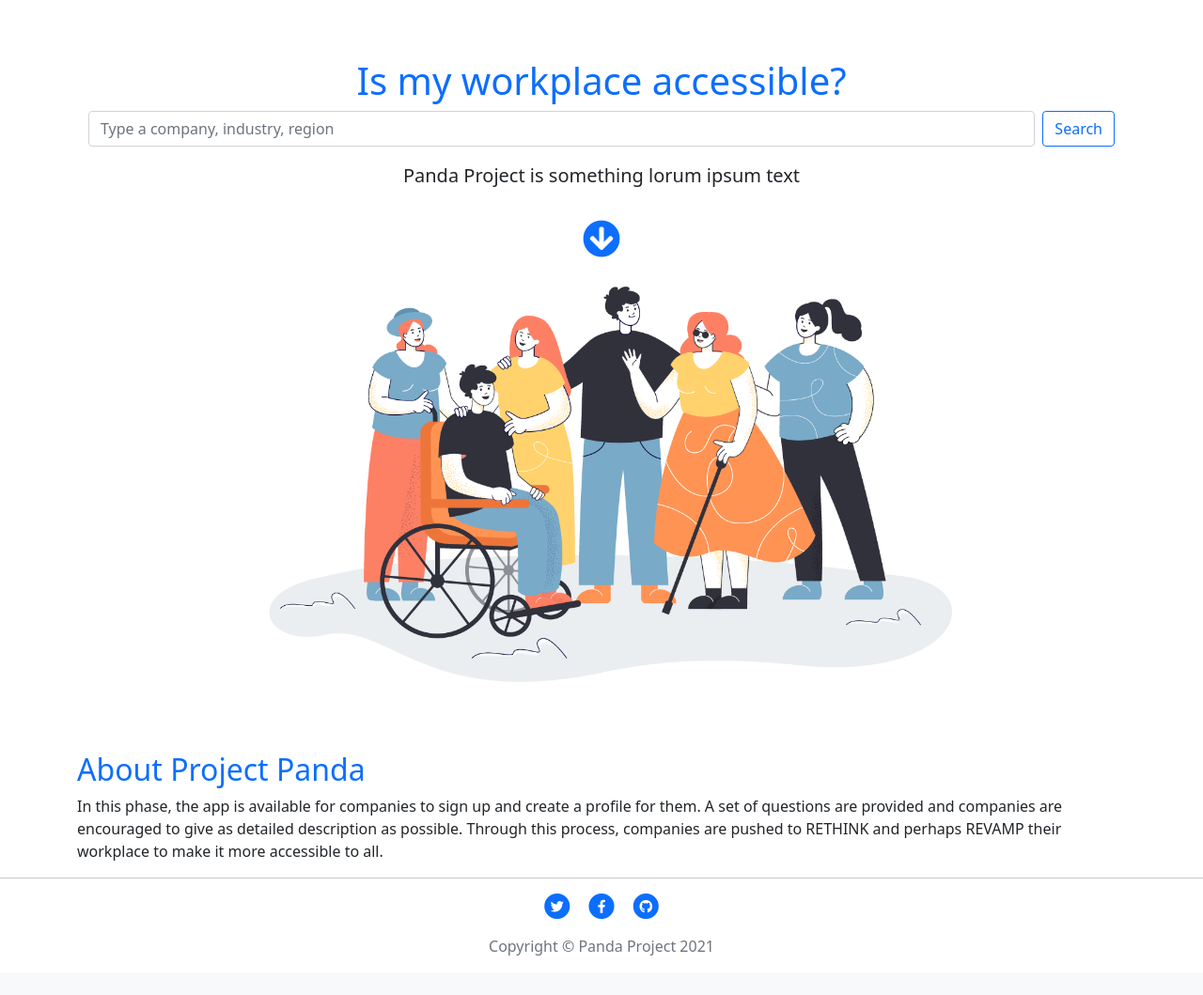
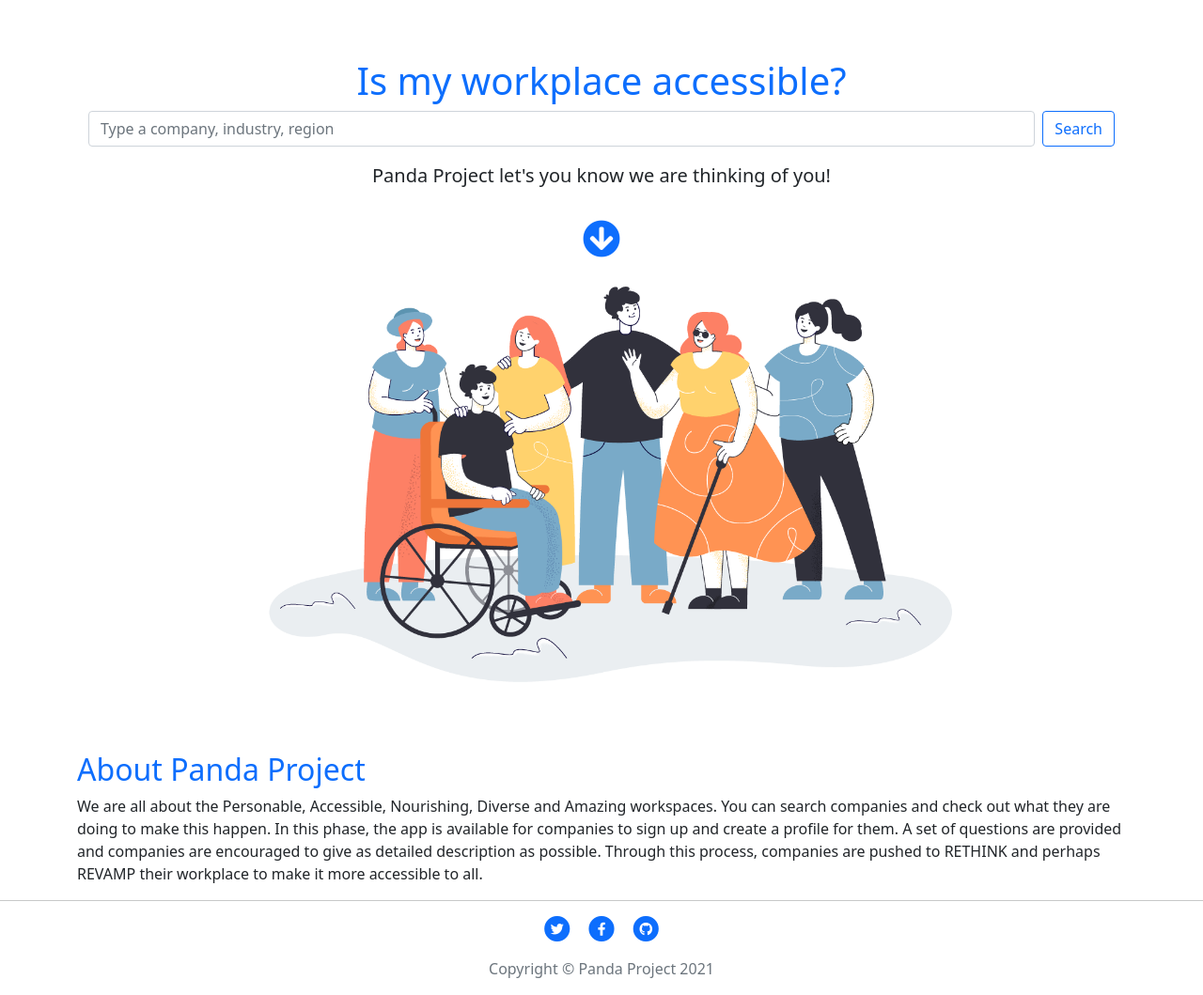
Before and after one commit to 4n4ru/Panda, a Flask app: page / in a window 1280 px wide. Shown: the part 86-1145 px from the top of the page at 94% size. Before the commit the page ends 1103 px from the top, so only its background shows below. Run offline with Flask 2, Linux system fonts and the light colour scheme; some libraries are stand-ins or nearby versions.

Commit message:
Feat: Add to about section and edit text below search bar

```diff
--- a/templates/index.html
+++ b/templates/index.html
@@ -9,7 +9,7 @@
             <input class="form-control me-2" type="search" placeholder="Type a company, industry, region" aria-label="Search">
             <button class="btn btn-outline-primary" type="submit">Search</button>
         </form>
-        <p class="mt-3 lead">Panda Project is something lorum ipsum text</p>
+        <p class="mt-3 lead">Panda Project let's you know we are thinking of you!</p>
 
         <a href="#about-us"><i class="fas fa-arrow-circle-down scroll-down"></i></a>
 
@@ -21,8 +21,12 @@
 
 <section id="about-us">
     <div class="container">
-        <h2>About Project Panda</h2>
-        <p>In this phase, the app is available for companies to sign up and create a profile for them. A set of questions are provided and companies are encouraged to give as detailed description as possible. Through this process, companies are pushed to RETHINK and perhaps REVAMP their workplace to make it more accessible to all.</p>
+        <h2>About Panda Project</h2>
+        <p>We are all about the Personable, Accessible, Nourishing, Diverse and Amazing workspaces. You can search
+            companies and check out what they are doing to make this happen. In this phase, the app is available for
+            companies to sign up and create a profile for them. A set of questions are provided and companies are
+            encouraged to give as detailed description as possible. Through this process, companies are pushed to
+            RETHINK and perhaps REVAMP their workplace to make it more accessible to all.</p>
     </div>
 
 </section>
```
